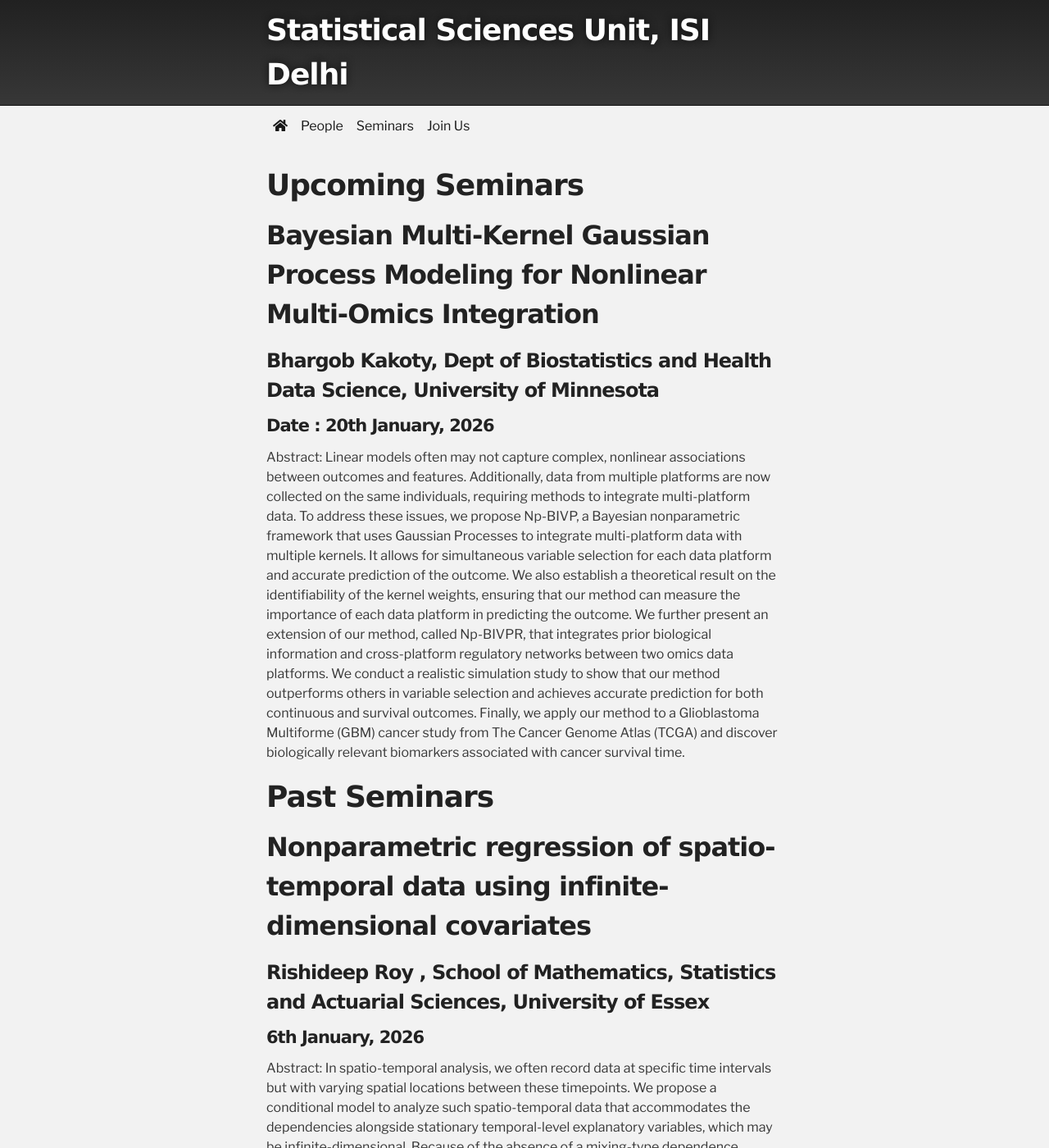
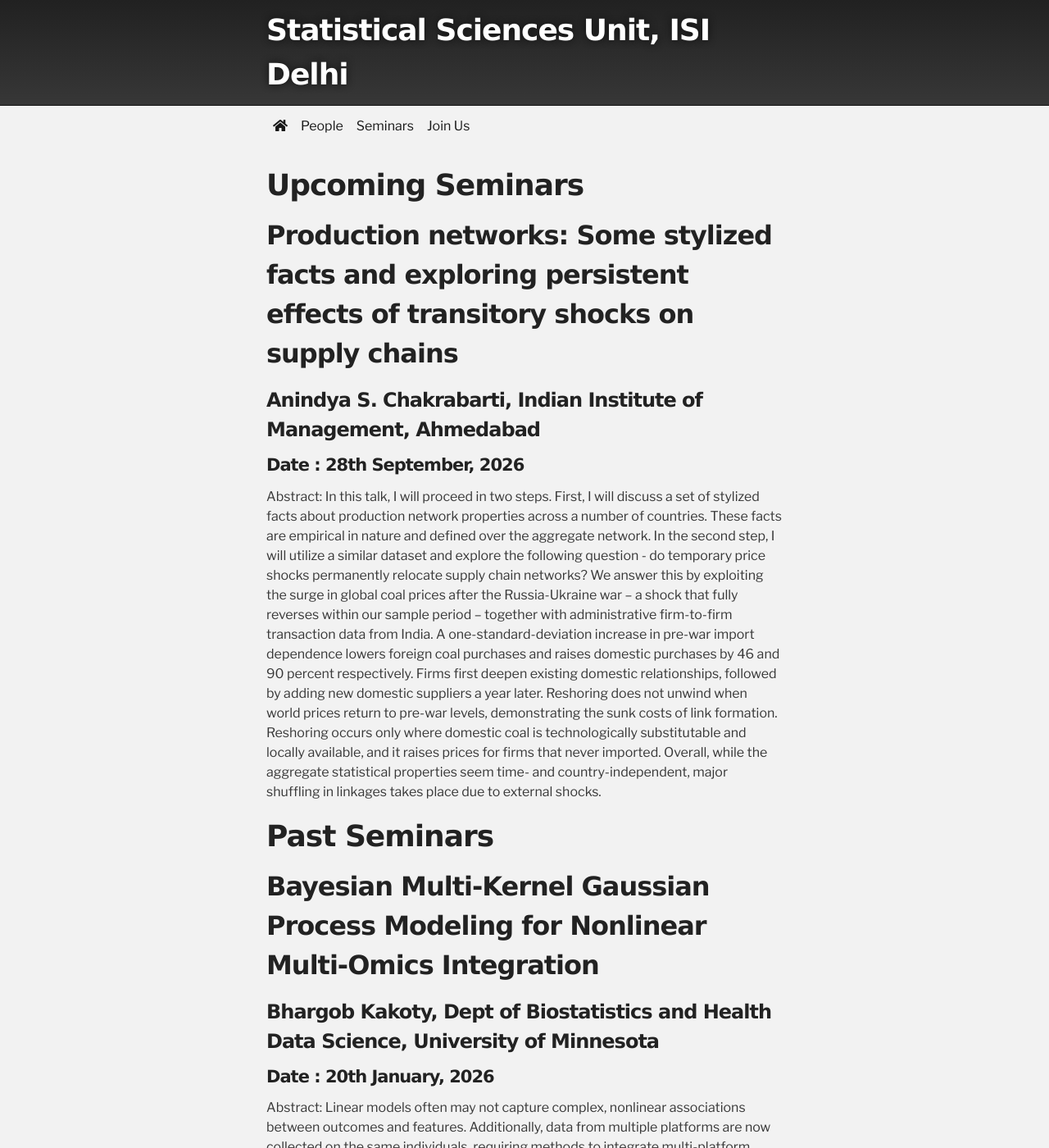
Before and after one commit to isid-statsu/isid-statsu.github.io, a Jekyll site: the page built from seminars.md, in a window 1280 px wide and 1400 px high. Shown: the whole window at 82% size. Built offline with Jekyll 4.4.1, drawn with Linux system fonts in a browser that asks for light colours; nearby versions of some CDN libraries.

Commit message:
Update seminars.md

```diff
--- a/seminars.md
+++ b/seminars.md
@@ -8,6 +8,20 @@ latexmath: true
 # Upcoming Seminars
 
 
+
+## Production networks: Some stylized facts and exploring persistent effects of transitory shocks on supply chains
+
+### Anindya S. Chakrabarti,  Indian Institute of Management, Ahmedabad
+
+#### Date : 28th September, 2026
+
+Abstract:  In this talk, I will proceed in two steps. First, I will discuss a set of stylized facts about production network properties across a number of countries. These facts are empirical in nature and defined over the aggregate network. In the second step, I will utilize a similar dataset and explore the following question - do temporary price shocks permanently relocate supply chain networks? We answer this by exploiting the surge in global coal prices after the Russia-Ukraine war – a shock that fully reverses within our sample period – together with administrative firm-to-firm transaction data from India. A one-standard-deviation increase in pre-war import dependence lowers foreign coal purchases and raises domestic purchases by 46 and 90 percent respectively. Firms first deepen existing domestic relationships, followed by adding new domestic suppliers a year later. Reshoring does not unwind when world prices return to pre-war levels, demonstrating the sunk costs of link formation. Reshoring occurs only where domestic coal is technologically substitutable and locally available, and it raises prices for firms that never imported. Overall, while the aggregate statistical properties seem time- and country-independent, major shuffling in linkages takes place due to external shocks.
+
+
+
+<!-- No seminars are currently scheduled. -->
+
+# Past Seminars
 
 ## Bayesian Multi-Kernel Gaussian Process Modeling for Nonlinear Multi-Omics Integration
 
```
Also changed, not shown: other parts of seminars.md (+1 -5 lines).
